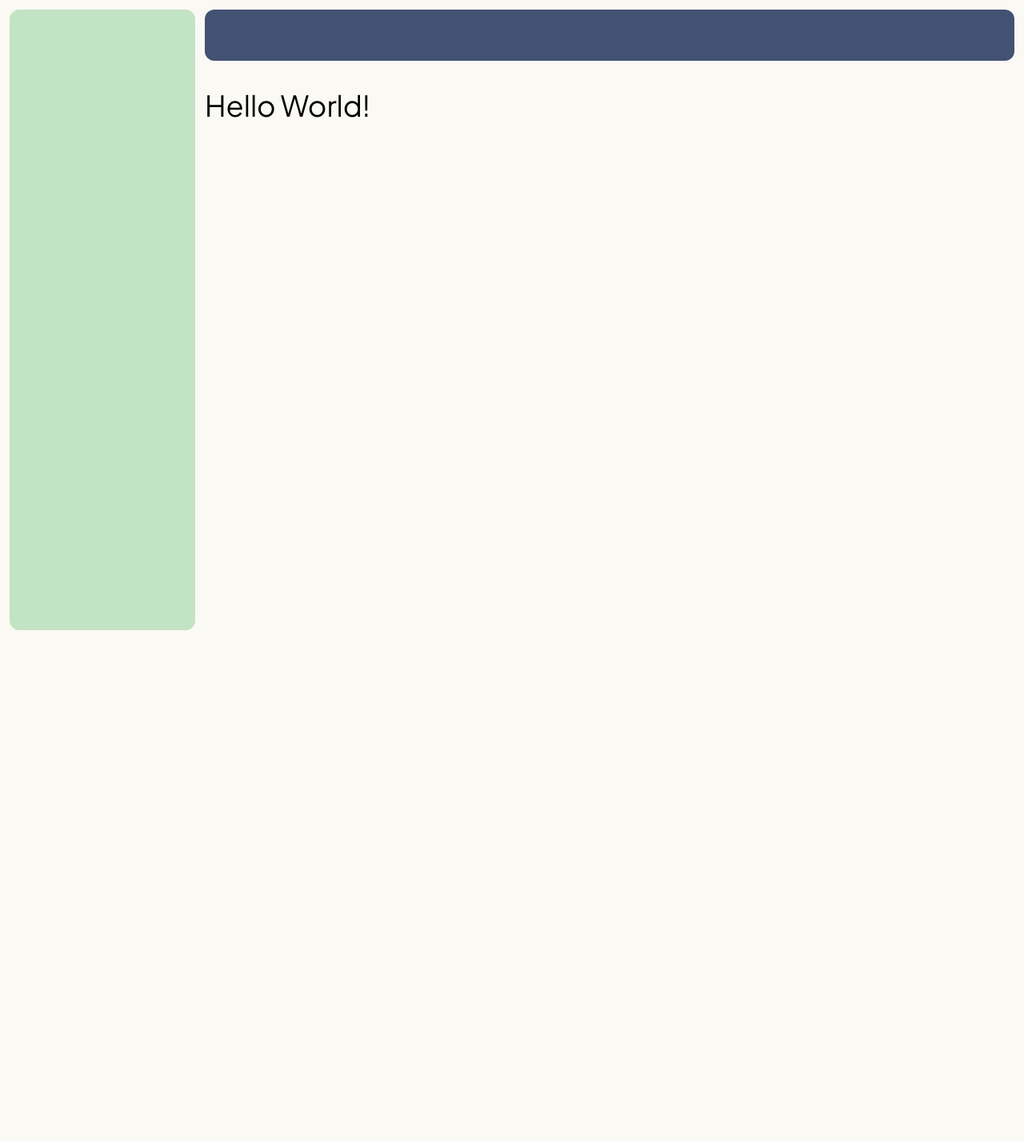
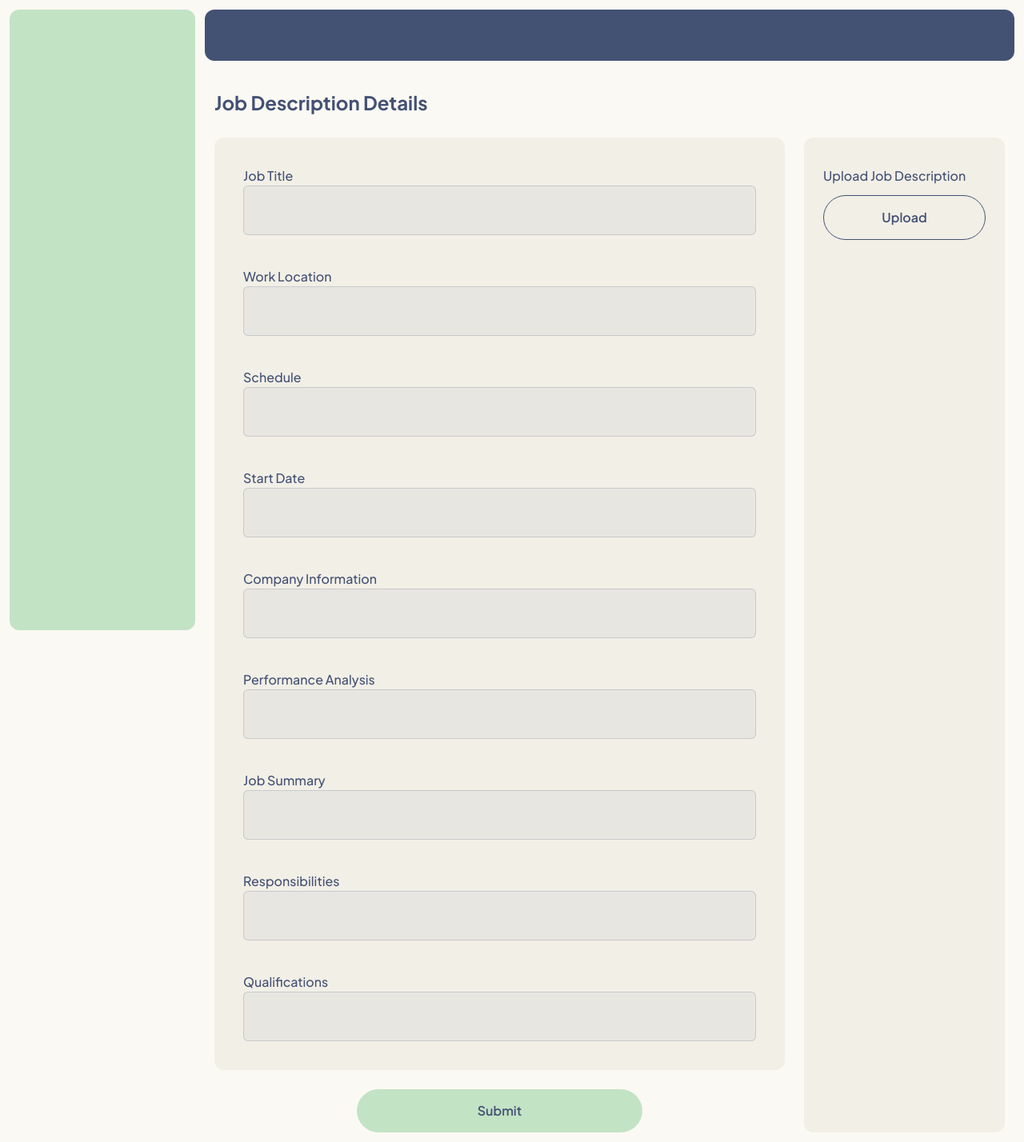
Before and after one commit to shodh-ai/platform, a Next.js app: page / in a window 1280 px wide. Shown: the whole page at 80% size. Before the commit the page ends 800 px from the top, so only its background shows below. Built offline with nearby package versions, Linux system fonts and the light colour scheme.

Commit message:
choree: Create Form component

```diff
--- a/app/page.tsx
+++ b/app/page.tsx
@@ -1,3 +1,74 @@
+import { Form } from 'components';
+
 export default function Page() {
-	return <h1 className="text-4xl text-blue-500">Hello World!</h1>;
+	return (
+		<div className="px-3">
+			<h1 className="mb-7 text-2xl font-bold text-astronaut">Job Description Details</h1>
+
+			<div className="flex w-full gap-6">
+				<Form columns={2}>
+					<div className="flex w-full flex-col gap-10 rounded-xl bg-whippedCream p-9">
+						<Form.Item>
+							<Form.Label>Job Title</Form.Label>
+							<Form.TextInput />
+						</Form.Item>
+
+						<Form.Item>
+							<Form.Label>Work Location</Form.Label>
+							<Form.TextInput />
+						</Form.Item>
+
+						<Form.Item>
+							<Form.Label>Schedule</Form.Label>
+							<Form.TextInput />
+						</Form.Item>
+
+						<Form.Item>
+							<Form.Label>Start Date</Form.Label>
+							<Form.TextInput />
+						</Form.Item>
+
+						<Form.Item colSpan={2}>
+							<Form.Label>Company Information</Form.Label>
+							<Form.TextInput />
+						</Form.Item>
+
+						<Form.Item colSpan={2}>
+							<Form.Label>Performance Analysis</Form.Label>
+							<Form.TextInput />
+						</Form.Item>
+
+						<Form.Item colSpan={2}>
+							<Form.Label>Job Summary</Form.Label>
+							<Form.TextInput />
+						</Form.Item>
+
+						<Form.Item colSpan={2}>
+							<Form.Label>Responsibilities</Form.Label>
+							<Form.TextInput />
+						</Form.Item>
+
+						<Form.Item colSpan={2}>
+							<Form.Label>Qualifications</Form.Label>
+							<Form.TextInput />
+						</Form.Item>
+					</div>
+
+					<Form.Item className="flex justify-center">
+						<Form.SubmitButton className="mx-auto w-1/2">Submit</Form.SubmitButton>
+					</Form.Item>
+				</Form>
+
+				<div className="flex w-1/3 flex-col justify-start gap-3 rounded-xl bg-whippedCream px-6 py-9">
+					<div className="flex gap-[14px]">
+						<h2 className="text-base font-medium text-astronaut">Upload Job Description</h2>
+					</div>
+
+					<button className="w-full rounded-full border border-astronaut px-9 py-[15px]">
+						<span className="text-base font-semibold text-astronaut">Upload</span>
+					</button>
+				</div>
+			</div>
+		</div>
+	);
 }
--- a/components/AppShell.tsx
+++ b/components/AppShell.tsx
@@ -11,6 +11,7 @@ const AppShell = ({ children, navbar, header }: { children: ReactNode; navbar?:
 				<div className="sticky top-3 flex h-16 w-full items-center rounded-xl bg-astronaut px-9 py-2">
 					{header}
 				</div>
+				{/* Fix: Height Calculation not working  */}
 				<div className="h-[calc(100vh - 112px)] mt-9 overflow-scroll">{children}</div>
 			</div>
 		</div>
--- /dev/null
+++ b/components/Form.tsx
@@ -0,0 +1,85 @@
+import { FC } from 'react';
+
+import type { HTMLProps, ComponentProps } from 'react';
+
+interface IFormSubComponents {
+	Item: typeof Item;
+	Label: typeof Label;
+	TextInput: typeof TextInput;
+	SubmitButton: typeof SubmitButton;
+}
+
+interface IFormProps {
+	columns: number;
+}
+
+interface IFormItemProps {
+	colSpan?: number;
+}
+
+// Fix: Column span not being set dynamically
+const Item: FC<IFormItemProps & HTMLProps<HTMLDivElement>> = (props) => {
+	const { children, colSpan, className, ...rest } = props;
+
+	const colSpanClassName = `col-span-${colSpan}` ?? null;
+
+	return (
+		<div className={`w-full ${colSpanClassName} ${className}`} {...rest}>
+			{children}
+		</div>
+	);
+};
+
+const TextInput: FC<HTMLProps<HTMLInputElement>> = (props) => {
+	return (
+		<input
+			type="text"
+			className="w-full rounded-md border border-astronaut/20 bg-astronaut/5 px-[22px] py-[18px] font-semibold text-astronaut"
+			{...props}
+		/>
+	);
+};
+
+const Label: FC<HTMLProps<HTMLLabelElement>> = (props) => {
+	const { children, ...rest } = props;
+
+	return (
+		<label className="mb-[14px] text-base font-medium text-astronaut" {...rest}>
+			{children}
+		</label>
+	);
+};
+
+const SubmitButton: FC<ComponentProps<'button'>> = (props) => {
+	const { children, className, ...rest } = props;
+
+	return (
+		<button
+			type="submit"
+			className={`rounded-full bg-sugarMint px-7 py-[15px] font-semibold text-astronaut ${className}`}
+			{...rest}
+		>
+			{children}
+		</button>
+	);
+};
+
+// Fix: Grid columns not being set dynamically
+const Form: FC<IFormProps & HTMLProps<HTMLFormElement>> & IFormSubComponents = (props) => {
+	const { children, columns, ...rest } = props;
+
+	const columnsClassName = `grid-cols-${columns}` ?? null;
+
+	return (
+		<form className={`grid w-full gap-6 ${columnsClassName}`} {...rest}>
+			{children}
+		</form>
+	);
+};
+
+Form.Item = Item;
+Form.Label = Label;
+Form.TextInput = TextInput;
+Form.SubmitButton = SubmitButton;
+
+export default Form;
--- a/components/index.ts
+++ b/components/index.ts
@@ -1 +1,2 @@
 export { default as AppShell } from './AppShell';
+export { default as Form } from './Form';
```
